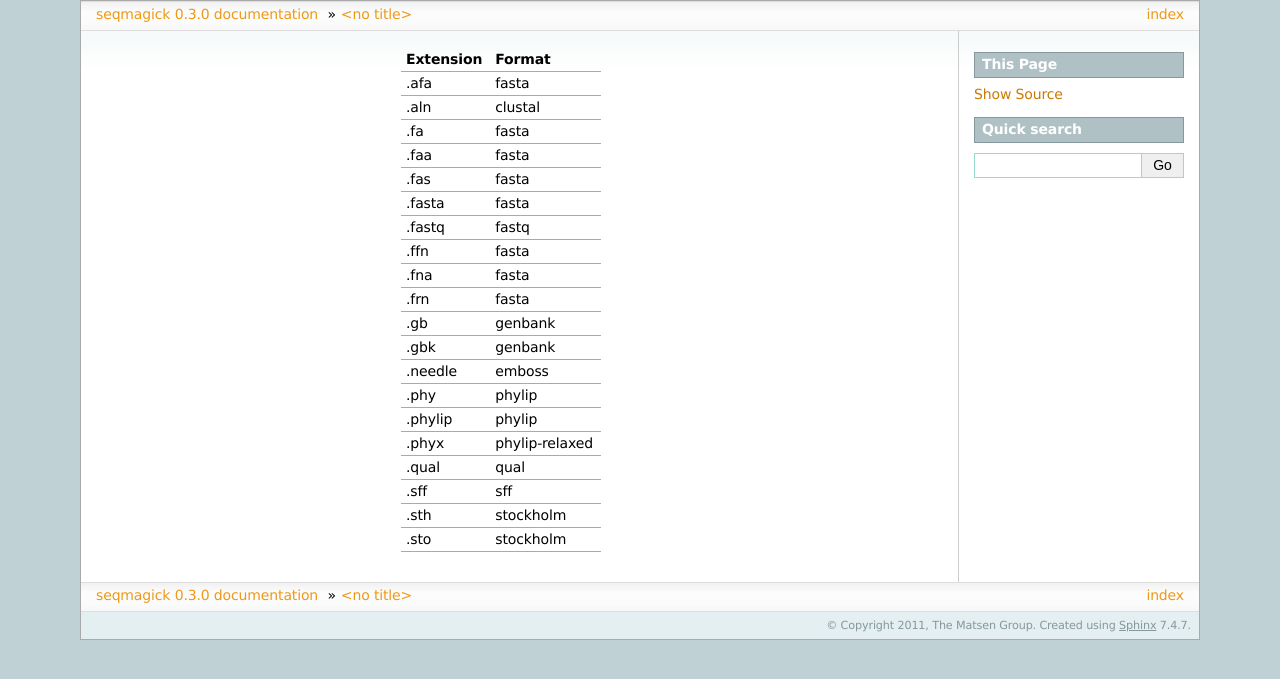
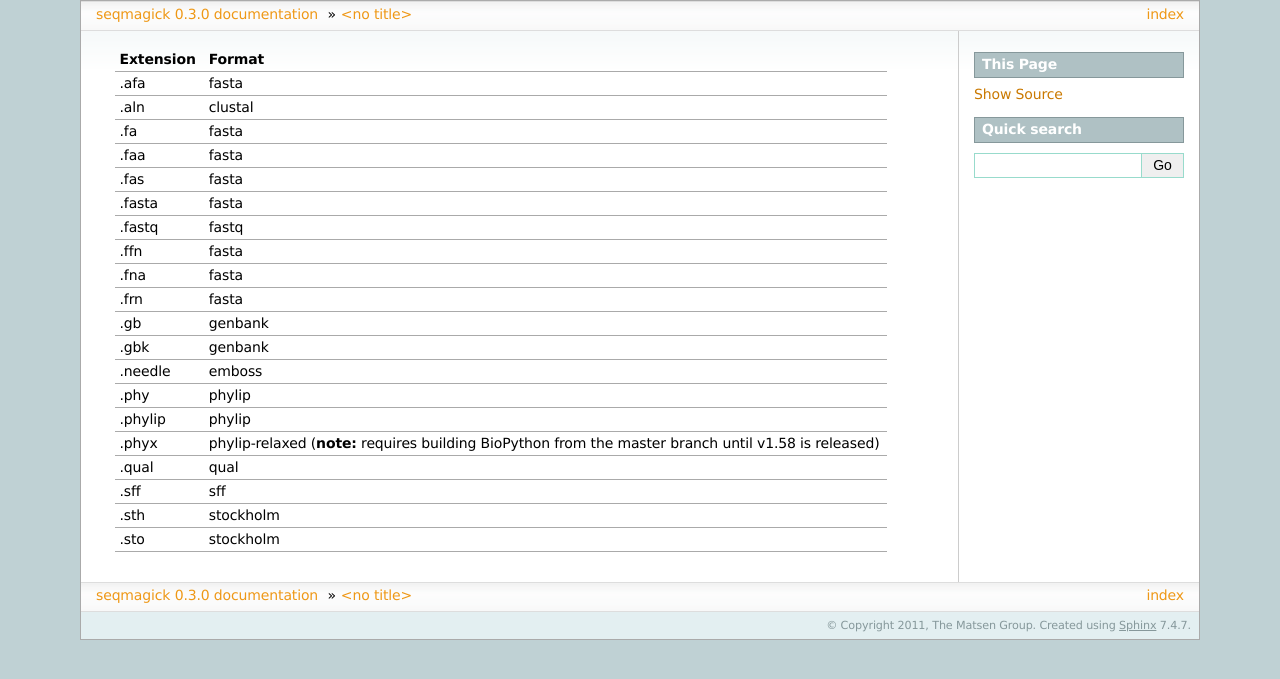
Before and after one commit to fhcrc/seqmagick, a Sphinx documentation site: the page built from docs/extensions.rst, in a window 1280 px wide. Shown: the top 679 px of the page. Built offline with Sphinx 7.4.7, drawn with Linux system fonts in a browser that asks for light colours.

Commit message:
Clarify requirements for phylip-relaxed

```diff
--- a/docs/extensions.rst
+++ b/docs/extensions.rst
@@ -1,6 +1,6 @@
-========= ==============
+========= ======================================================================================================
 Extension Format
-========= ==============
+========= ======================================================================================================
 .afa      fasta
 .aln      clustal
 .fa       fasta
@@ -16,9 +16,9 @@ Extension Format
 .needle   emboss
 .phy      phylip
 .phylip   phylip
-.phyx     phylip-relaxed
+.phyx     phylip-relaxed (**note:** requires building BioPython from the master branch until v1.58 is released)
 .qual     qual
 .sff      sff
 .sth      stockholm
 .sto      stockholm
-========= ==============
+========= ======================================================================================================
```
